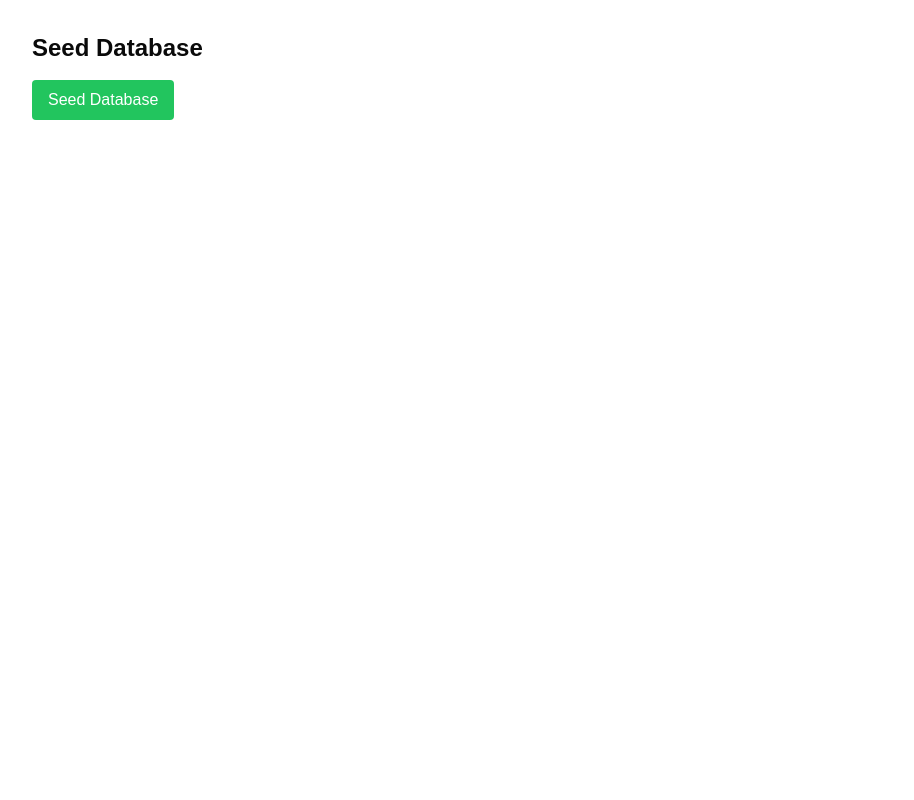
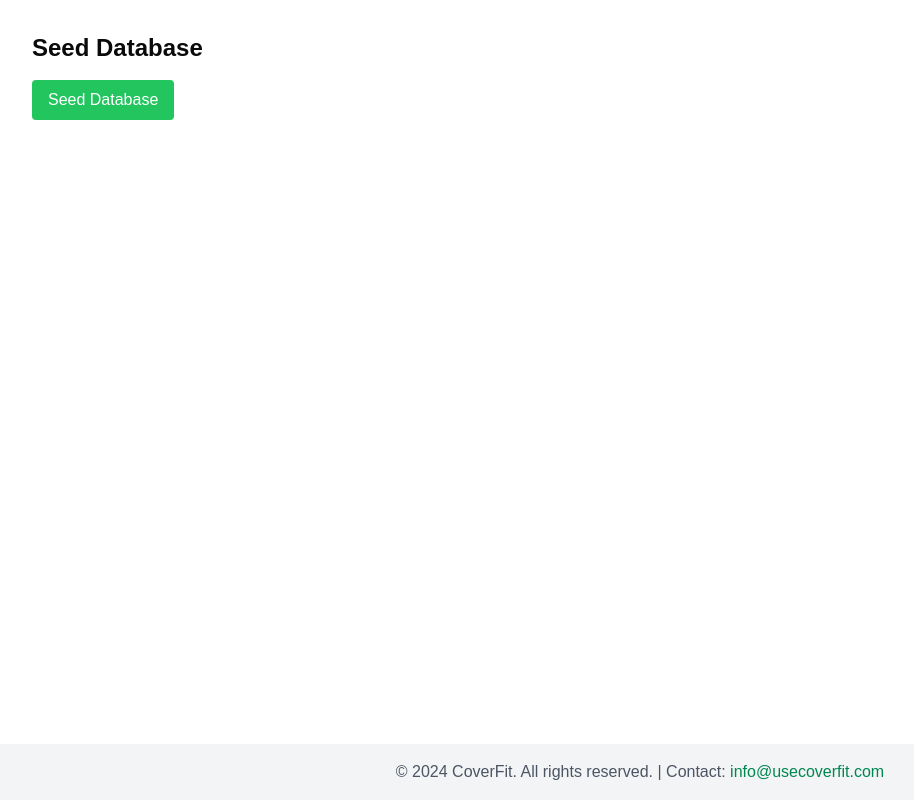
Before and after one commit to oghosa/cover-fit, a Next.js app: page /seed in a window 1280 px wide. Shown: the whole page, without its empty margins (0-914 px from the left). Built offline with nearby package versions, Linux system fonts and the light colour scheme.

Commit message:
add email to footer and re add vercel analytics

```diff
--- a/src/app/layout.js
+++ b/src/app/layout.js
@@ -1,6 +1,7 @@
 import './globals.css';
 import { Inter } from 'next/font/google';
 import { ClerkProvider } from '@clerk/nextjs';
+import { Analytics } from '@vercel/analytics/react';
 
 const inter = Inter({ subsets: ['latin'] });
 
@@ -13,7 +14,17 @@ export default function RootLayout({ children }) {
   return (
     <ClerkProvider>
       <html lang="en">
-        <body>{children}</body>
+        <body className="flex flex-col min-h-screen">
+          <main className="flex-grow">
+            {children}
+          </main>
+          <footer className="bg-gray-100 py-4 text-center text-gray-600">
+            <div className="container mx-auto">
+              © 2024 CoverFit. All rights reserved. | Contact: <a href="mailto:info@usecoverfit.com" className="text-[#008751] hover:underline">info@usecoverfit.com</a>
+            </div>
+          </footer>
+          <Analytics />
+        </body>
       </html>
     </ClerkProvider>
   );
--- a/src/components/HomeContent.js
+++ b/src/components/HomeContent.js
@@ -47,11 +47,6 @@ export default function HomeContent() {
         </Link>
       </main>
 
-      <footer className="bg-gray-100 py-4">
-        <div className="container mx-auto text-center text-gray-600">
-          © 2024 CoverFit. All rights reserved.
-        </div>
-      </footer>
     </div>
   );
 }
```
